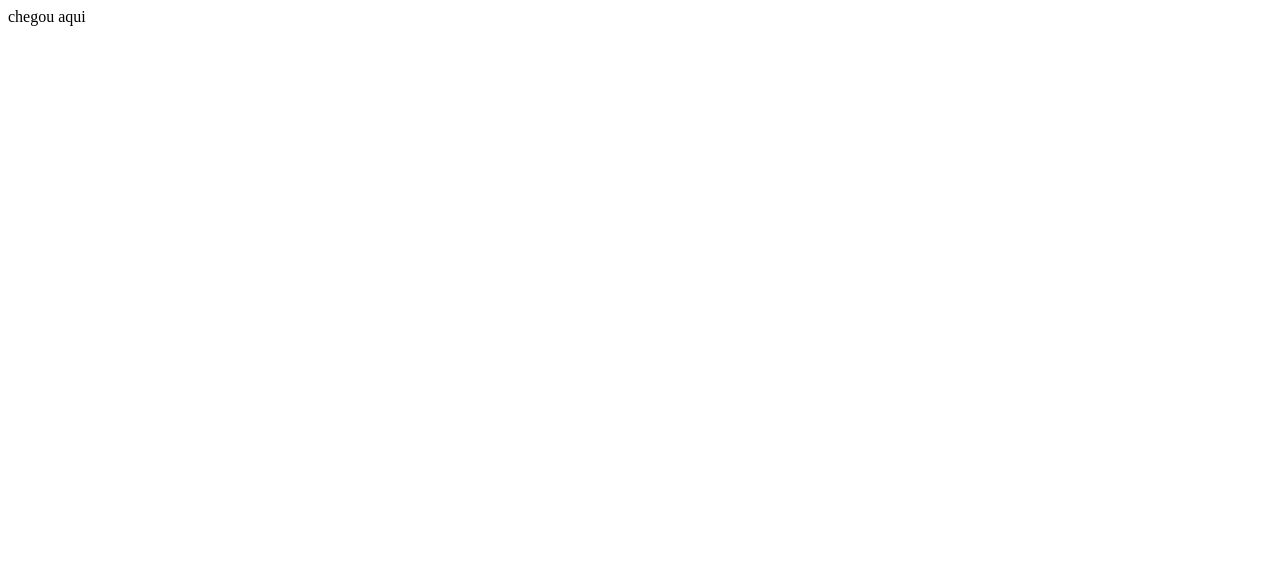
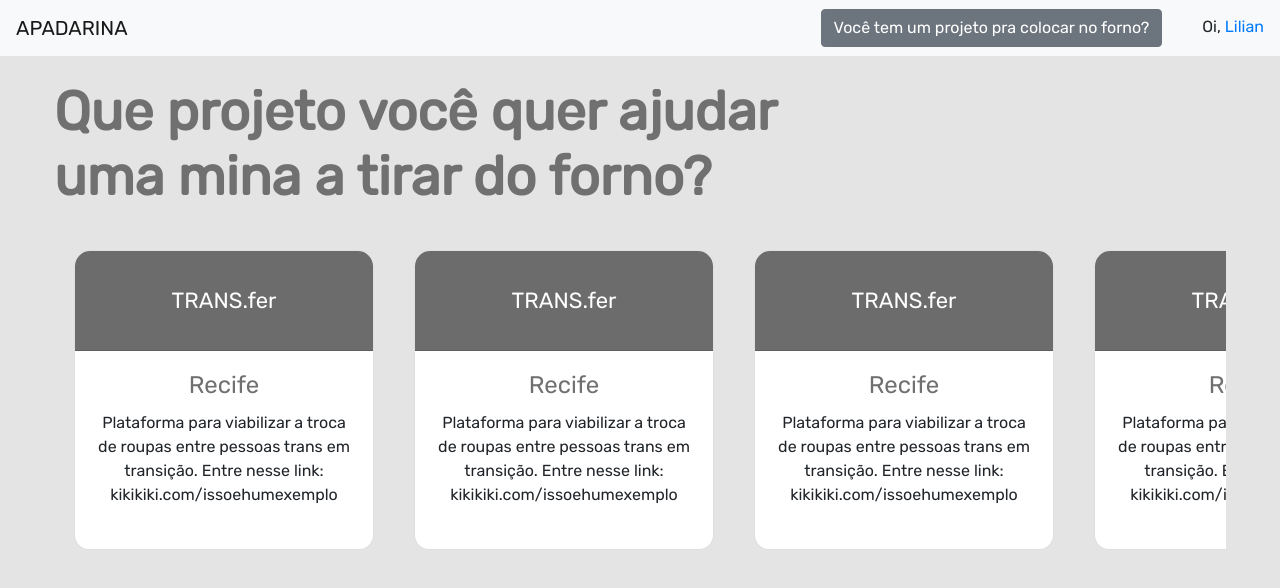
Before and after one commit to MarcioDeAquino/Apadrina, a Django app: page / in a window 1280 px wide. Before the commit the part shown is almost empty. Shown: the top 588 px of the page. Run offline with Django 3.2, Linux system fonts and the light colour scheme; some libraries are stand-ins or nearby versions.

Commit message:
Página inicial estática

```diff
--- /dev/null
+++ b/apadrina/projects/static/css/basic.css
@@ -0,0 +1,24 @@
+*{
+    font-family: 'Rubik', sans-serif;
+}
+body{
+    background-color: #E4E4E4;
+}
+#createNew{
+    margin-right: 36px;
+}
+
+#content{
+    margin: 0 54px;
+}
+#calling{
+    margin-top: 24px;
+    width: 800px;
+    color: #707070;
+    font-size: 54px;
+    font-weight: bold;
+}
+#cards{
+    margin-top: 40px;
+    overflow: hidden;
+}
--- /dev/null
+++ b/apadrina/projects/static/css/cards.css
@@ -0,0 +1,50 @@
+#slider{
+    overflow-x: scroll;
+    overflow-y: hidden;
+    white-space: nowrap;
+    display: inline-flex;
+    width: 100%;
+    padding-bottom: 20px;
+}
+#slider::-webkit-scrollbar-track {
+    height: 2px;
+	-webkit-box-shadow: inset 0 0 4px rgba(0,0,0,0.3);
+	border-radius: 10px;
+	background-color: #F5F5F5;
+}
+#slider::-webkit-scrollbar {
+    width: 6px;
+    height: 2px;
+	background-color: #F5F5F5;
+}
+#slider::-webkit-scrollbar-thumb{
+    height: 2px;
+	border-radius: 10px;
+	-webkit-box-shadow: inset 0 0 3px rgba(0,0,0,.3);
+	background-color: #555;
+}
+.card{
+    border-radius: 15px !important;
+    margin: 0 20px;
+    height: 300px;
+    min-width: 300px !important;
+}
+.card-header{
+    background: #6C6C6C;
+    height: 100px;
+    border-radius: 15px 15px 0px 0px !important;
+    color: #ffffff;
+    font-size: 22px;
+    justify-content: center;
+    align-items: center;
+    display: flex;
+}
+.card-title{
+    color: #707070;
+    font-size: 24px;
+    text-align: center;
+}
+.card-text{
+    text-align: center;
+    white-space: normal;
+}
--- a/apadrina/projects/templates/base.html
+++ b/apadrina/projects/templates/base.html
@@ -1,12 +1,29 @@
+{% load static %}
+
 <!DOCTYPE html>
 <!DOCTYPE html>
 <html>
     <head>
         <meta charset="utf-8">
         <title> APADARINA </title>
+
+        <link rel="stylesheet" href="https://stackpath.bootstrapcdn.com/bootstrap/4.3.1/css/bootstrap.min.css" integrity="sha384-ggOyR0iXCbMQv3Xipma34MD+dH/1fQ784/j6cY/iJTQUOhcWr7x9JvoRxT2MZw1T" crossorigin="anonymous">
+        <link rel="stylesheet" href="{% static 'css/basic.css' %}">
+        <link href="https://fonts.googleapis.com/css?family=Rubik&display=swap" rel="stylesheet">
     </head>
 
     <body>
-        chegou aqui
+        <nav class="navbar navbar-light bg-light" id="header">
+            <a class="navbar-brand" href="#">APADARINA</a>
+            <div id="person">
+                <button class="btn btn-secondary" id="createNew" type="submit">Você tem um projeto pra colocar no forno?</button>
+                Oi, <a href="#">Lilian</a>
+            </div>
+        </nav>
+
+        <div id="content">
+            <h1 id="calling">Que projeto você quer ajudar uma mina a tirar do forno?</h1>
+            <div id="cards">{% include 'cards.html' %}</div>
+        </div>
     </body>
 </html>
--- /dev/null
+++ b/apadrina/projects/templates/cards.html
@@ -0,0 +1,66 @@
+{% load static %}
+
+<link rel="stylesheet" href="{% static 'css/cards.css' %}">
+
+<div id="slider">
+
+        <div class="card" >
+            <div class="card-header">
+                TRANS.fer
+            </div>
+            <div class="card-body">
+            <h3 class="card-title">Recife</h3>
+            <p class="card-text">
+                Plataforma para viabilizar a troca de roupas entre pessoas trans em transição. Entre nesse link: kikikiki.com/issoehumexemplo
+            </p>
+            </div>
+        </div>
+
+        <div class="card" >
+                <div class="card-header">
+                    TRANS.fer
+                </div>
+                <div class="card-body">
+                <h3 class="card-title">Recife</h3>
+                <p class="card-text">
+                    Plataforma para viabilizar a troca de roupas entre pessoas trans em transição. Entre nesse link: kikikiki.com/issoehumexemplo
+                </p>
+                </div>
+            </div>
+
+            <div class="card" >
+                    <div class="card-header">
+                        TRANS.fer
+                    </div>
+                    <div class="card-body">
+                    <h3 class="card-title">Recife</h3>
+                    <p class="card-text">
+                        Plataforma para viabilizar a troca de roupas entre pessoas trans em transição. Entre nesse link: kikikiki.com/issoehumexemplo
+                    </p>
+                    </div>
+                </div>
+
+                <div class="card" >
+                        <div class="card-header">
+                            TRANS.fer
+                        </div>
+                        <div class="card-body">
+                        <h3 class="card-title">Recife</h3>
+                        <p class="card-text">
+                            Plataforma para viabilizar a troca de roupas entre pessoas trans em transição. Entre nesse link: kikikiki.com/issoehumexemplo
+                        </p>
+                        </div>
+                    </div>
+
+                    <div class="card">
+                            <div class="card-header">
+                                TRANS.fer
+                            </div>
+                            <div class="card-body">
+                            <h3 class="card-title">Recife</h3>
+                            <p class="card-text">
+                                Plataforma para viabilizar a troca de roupas entre pessoas trans em transição. Entre nesse link: kikikiki.com/issoehumexemplo
+                            </p>
+                            </div>
+                        </div>
+</div>
--- a/apadrina/projects/urls.py
+++ b/apadrina/projects/urls.py
@@ -2,6 +2,11 @@ from django.urls import path
 
 from . import  views
 
+from django.conf.urls.static import static
+from django.conf import settings
+
 urlpatterns = [
     path('', views.home, name='main'),
 ]
+
+urlpatterns += static(settings.STATIC_URL, document_root=settings.STATIC_ROOT)
```
